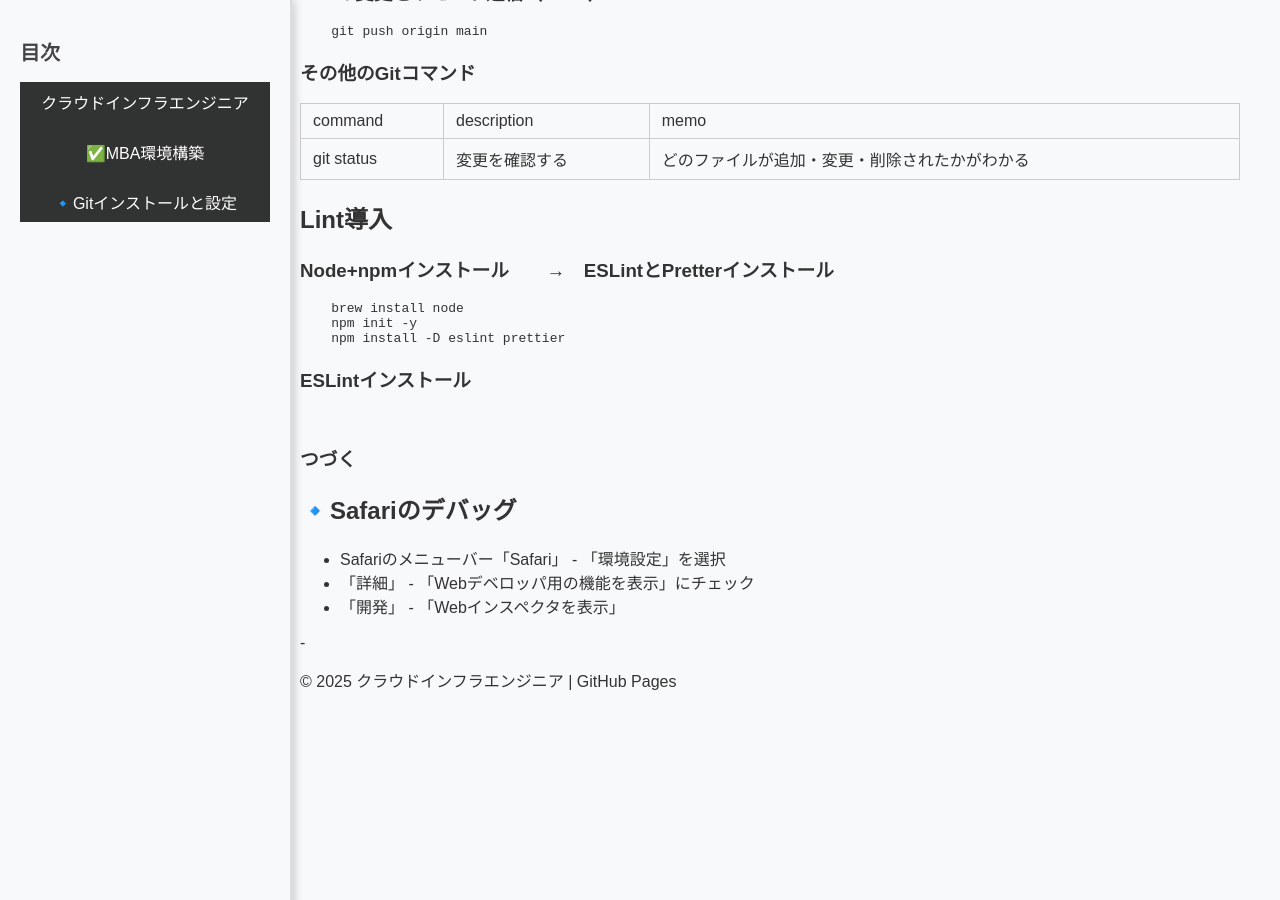
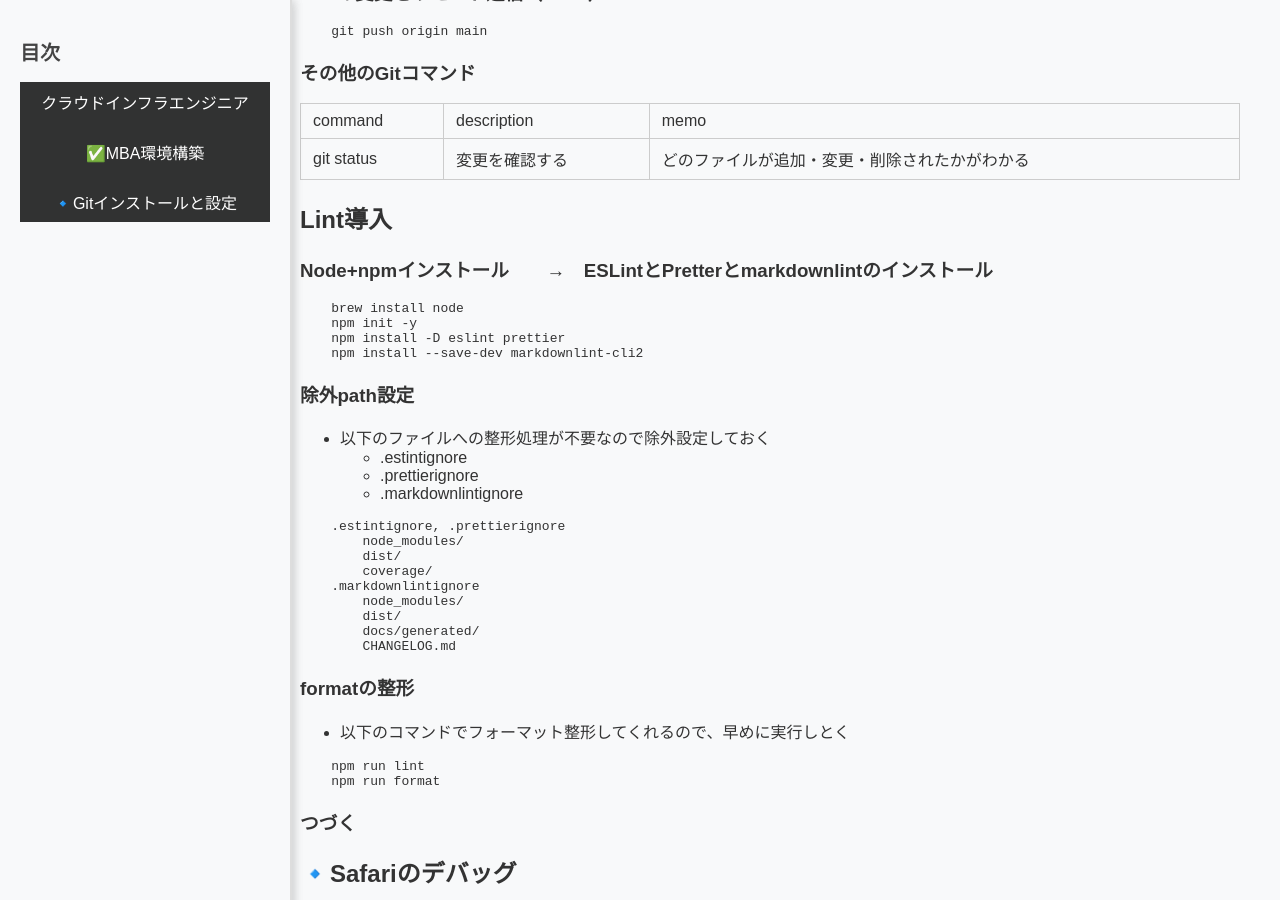
Before and after one commit to cloudrobo48/aws-cloud, a Jekyll site: the page built from docs/mac/mac-memo.md, in a window 1280 px wide and 900 px high, scrolled down 2962 px. Built offline with Jekyll 4.4.1, drawn with Linux system fonts in a browser that asks for light colours.

Commit message:
add json

````diff
--- a/docs/mac/mac-memo.md
+++ b/docs/mac/mac-memo.md
@@ -168,18 +168,41 @@ layout: default
 
 ## Lint導入
 
-### Node+npmインストール　　→　ESLintとPretterインストール
+### Node+npmインストール　　→　ESLintとPretterとmarkdownlintのインストール
 
 ```
     brew install node
     npm init -y
     npm install -D eslint prettier
+    npm install --save-dev markdownlint-cli2
 ```
 
-### ESLintインストール
+### 除外path設定
+
+- 以下のファイルへの整形処理が不要なので除外設定しておく
+  - .estintignore
+  - .prettierignore
+  - .markdownlintignore
 
 ```
+    .estintignore, .prettierignore
+        node_modules/
+        dist/
+        coverage/
+    .markdownlintignore
+        node_modules/
+        dist/
+        docs/generated/
+        CHANGELOG.md
+```
 
+### formatの整形
+
+- 以下のコマンドでフォーマット整形してくれるので、早めに実行しとく
+
+```
+    npm run lint
+    npm run format
 ```
 
 ### つづく
--- a/package.json
+++ b/package.json
@@ -25,6 +25,7 @@
   "homepage": "https://github.com/cloudrobo48/aws-cloud#readme",
   "devDependencies": {
     "eslint": "^9.30.0",
+    "markdownlint-cli2": "^0.18.1",
     "prettier": "^3.6.2"
   }
 }
````
Also changed, not shown: 4 other files.
